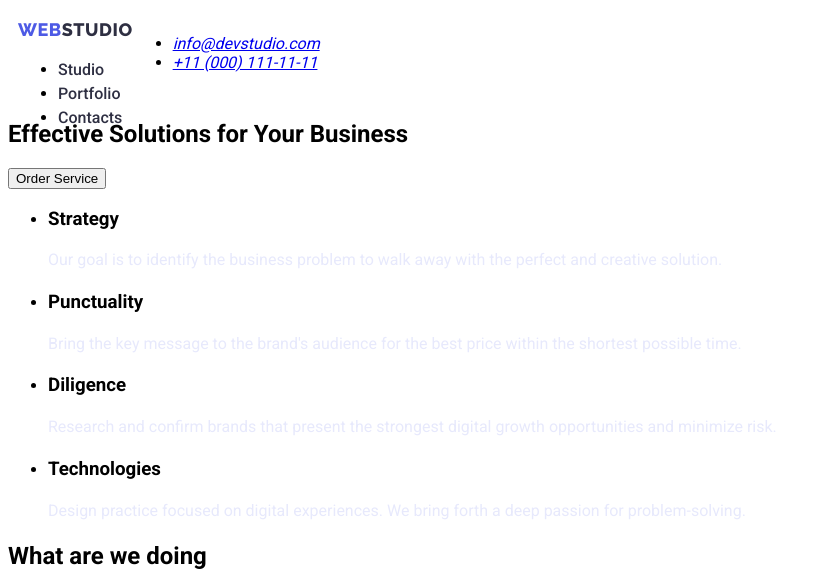
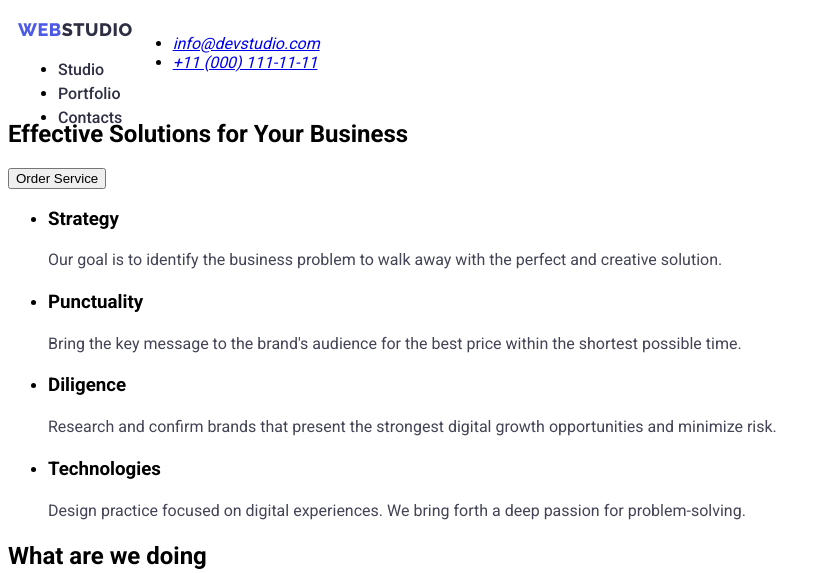
Before and after one commit to phinik10/goit-markup-hw-02, a plain HTML site: page index.html in a window 1280 px wide. Shown: the top 573 px of the page, without its empty margins (0-827 px from the left). Drawn offline with Linux system fonts and the light colour scheme.

Commit message:
Update styles.css

```diff
--- a/css/styles.css
+++ b/css/styles.css
@@ -75,6 +75,6 @@ body {
     font-weight: 400;
     font-size: 16px;
     line-height: 24px;
-    color: #E7E9FC;
+    color: #434455;
     text-decoration: none;
 }
```
